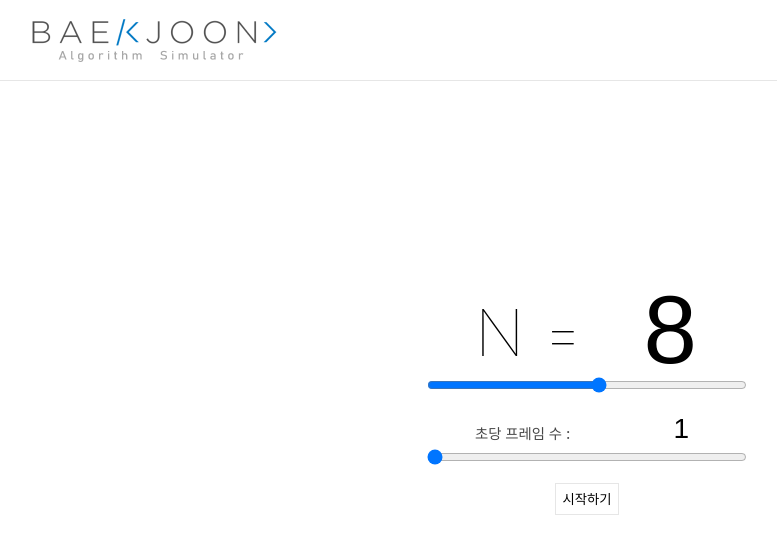
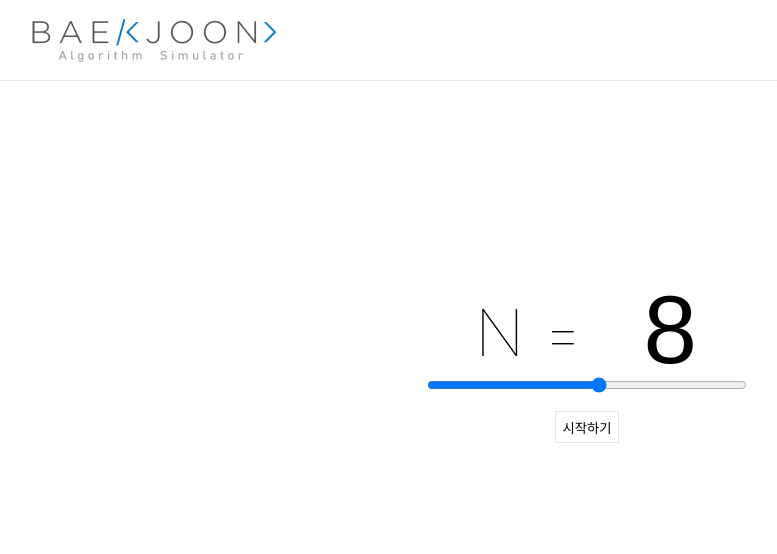
Before and after one commit to SJ70/N-Queen_Simulator, a React (Create React App) app: page /9663 in a window 1280 px wide. Shown: the top 554 px of the page, without its empty margins (53-830 px from the left). Built offline with nearby package versions, Linux system fonts and the light colour scheme.

Commit message:
feat(N_Queen): fps 설정을 시뮬레이션이 실행되는 페이지에서 설정 가능하도록 변경

```diff
--- a/src/simulator/N_Queen/Initializer.tsx
+++ b/src/simulator/N_Queen/Initializer.tsx
@@ -4,12 +4,9 @@ import './Initializer.css';
 
 const n_min: number = 1;
 const n_max: number = 14;
-const fps_min: number = 1;
-const fps_max: number = 144;
 
 const Initializer = () => {
   const [n, setN] = useState<number>(8);
-  const [fps, setFps] = useState<number>(1);
 
   return (
     <div className="Init">
@@ -20,14 +17,7 @@ const Initializer = () => {
         </div>
         <input type="range" value={n} min={n_min} max={n_max} step={1} onChange={e => setN(Number(e.target.value))}></input>
       </div>
-      <div className="FPS">
-        <div className="row">
-          <p>초당 프레임 수 : </p>
-          <input type="text" value={fps} onFocus={e => e.target.select()} onChange={e => setFps(getFpsValue(e.target.value))}></input>
-        </div>
-        <input type="range" value={fps} min={fps_min} max={fps_max} step={1} onChange={e => setFps(getFpsValue(e.target.value))}></input>
-      </div>
-      <Link to={"./n/"+n+"/fps/"+fps}>
+      <Link to={"./n/"+n}>
         <button>시작하기</button>
       </Link>
     </div>
@@ -39,10 +29,6 @@ function getNValue(str: string): number{
   return getNumberValue(n,n_min,n_max);
 }
 
-function getFpsValue(str: string): number{
-  let fps = Number(str);
-  return getNumberValue(fps,fps_min,fps_max);
-}
 
 function getNumberValue(n: number, min: number, max: number){
   if(Number.isNaN(n)) return 1;
--- a/src/simulator/N_Queen/N_Queen.tsx
+++ b/src/simulator/N_Queen/N_Queen.tsx
@@ -8,7 +8,7 @@ const N_Queen = () => {
         <div className="N_Queen">
             <Routes>
                 <Route path="/" element={<Initializer/>}></Route>
-                <Route path="/n/:n/fps/:fps" element={<Simulator/>}></Route>
+                <Route path="/n/:n" element={<Simulator/>}></Route>
             </Routes>
         </div>
     )
--- a/src/simulator/N_Queen/Simulator.tsx
+++ b/src/simulator/N_Queen/Simulator.tsx
@@ -5,14 +5,16 @@ import './Simulator.css';
 import { Decrypt } from './Crypto';
 import { VscChevronLeft, VscChevronRight, VscDebugPause, VscDebugStart } from "react-icons/vsc"
 
+const fps_min: number = 1;
+const fps_max: number = 144;
+
 let _useState: React.Dispatch<React.SetStateAction<number>>[][];
 let _getValue: Function[][];
 
 const N_Queen_Simulator = () => {
 
-    const { n, fps } = useParams();
+    const { n } = useParams();
     const N: number = Number(n);
-    const FPS: number = Number(fps);
 
     const Algo: Algorithm = new Algorithm(N);
     const History: number[] = Algo.getHistory();
@@ -57,13 +59,24 @@ const N_Queen_Simulator = () => {
     const [auto, setAuto] = useState(false);
 
     useEffect(() => {
-        const play = setTimeout(()=>{
+        setTimeout(()=>{
             if(auto){
                 changeIndex(1);
             }
-        }, 1000/FPS);
+        }, 1000/fps);
     });
 
+    const [fps, setFps] = useState<number>(1);
+    function getFpsValue(str: string): number{
+        setAuto(false);
+        let fps = Number(str);
+        return getNumberValue(fps,fps_min,fps_max);
+    }
+
+    function getNumberValue(n: number, min: number, max: number){
+        if(Number.isNaN(n)) return 1;
+        return (n>max)?max : (n<min)?min : n;
+    }
 
     return (
         <div className='Simulator'>
@@ -76,6 +89,13 @@ const N_Queen_Simulator = () => {
                 : (<VscDebugStart className='start_pause' onClick={()=>{setAuto(true); if(index==History.length) setIndex(0);}}/>)
             }
             {index}/{History.length}
+            <div className="FPS">
+                <div className="row">
+                <p>초당 프레임 수 : </p>
+                <input type="text" value={fps} onFocus={e => e.target.select()} onChange={e => setFps(getFpsValue(e.target.value))}></input>
+                </div>
+                <input type="range" value={fps} min={fps_min} max={fps_max} step={1} onChange={e => setFps(getFpsValue(e.target.value))}></input>
+            </div>
         </div>
     )
 }
```
